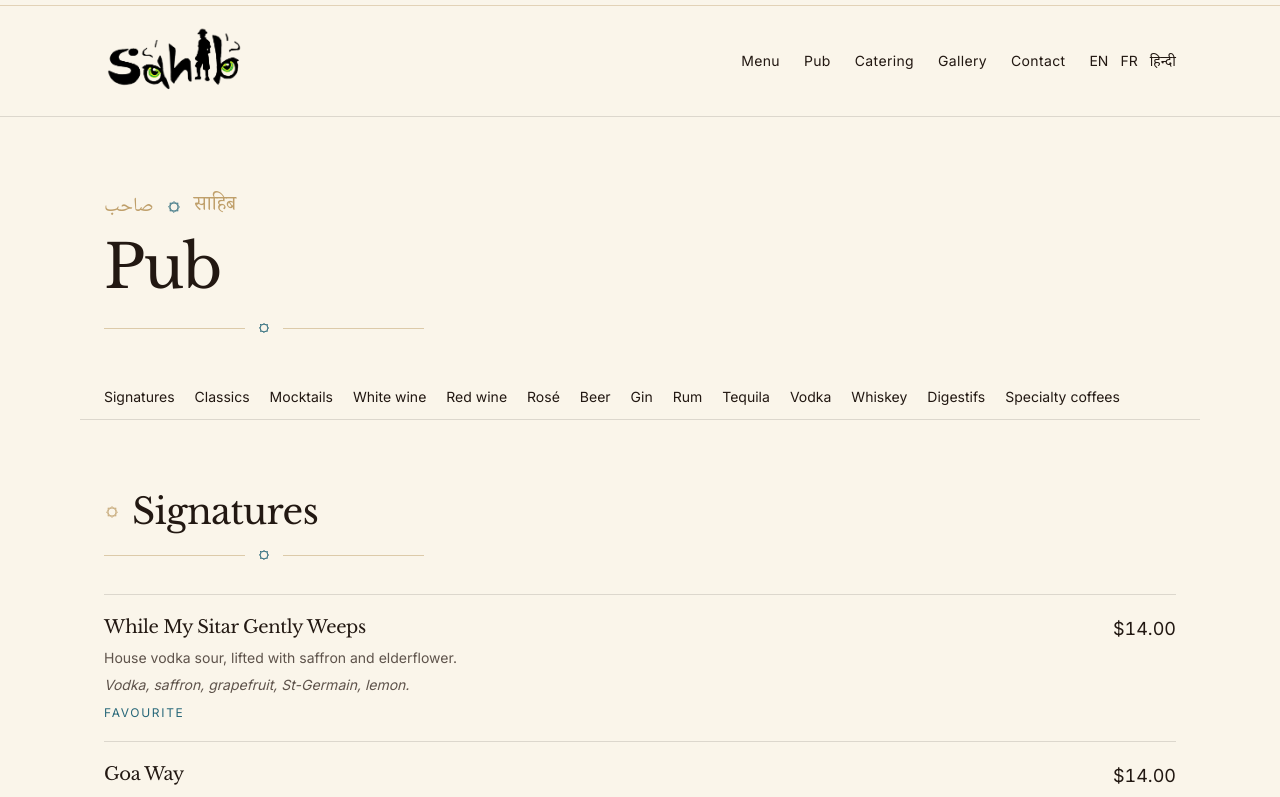
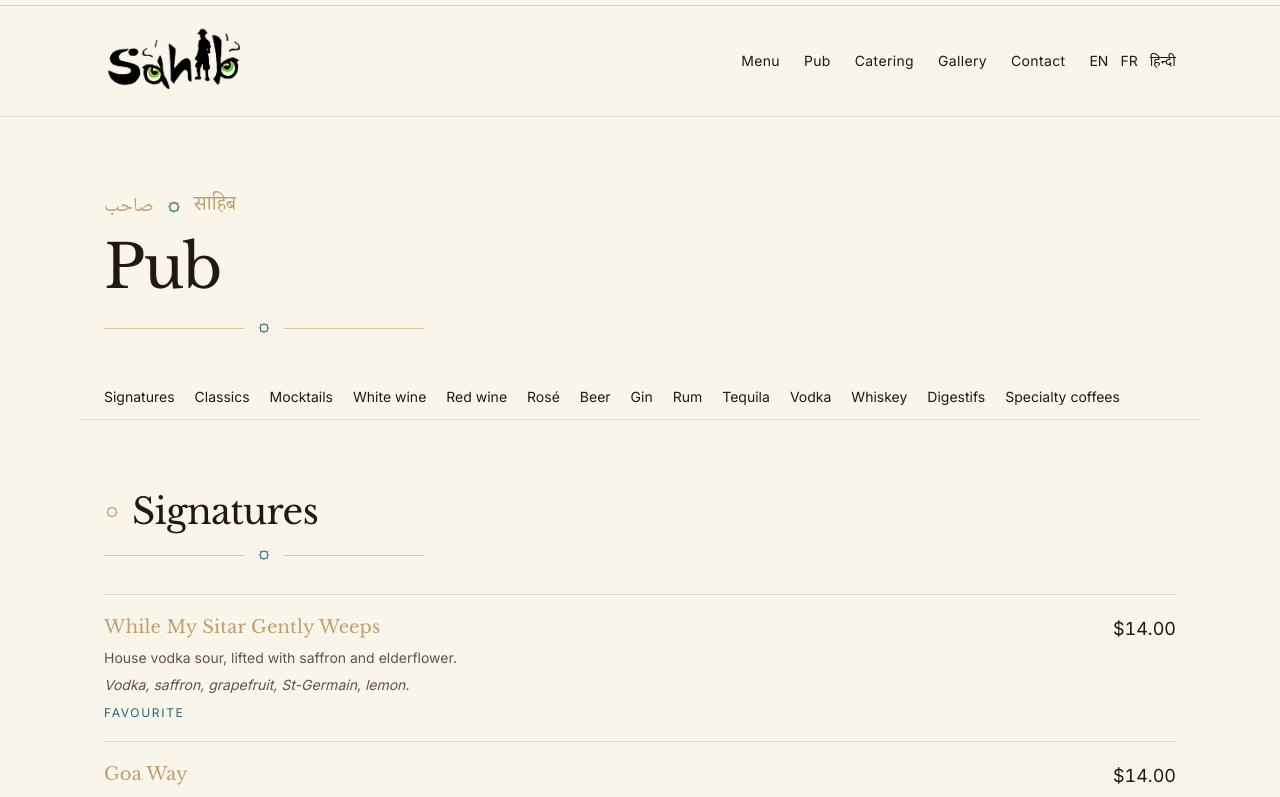
Before and after one commit to brandonlacoste9-tech/sahib, a Next.js app: page /en/pub in a window 1280 px wide. Shown: the top 797 px of the page. Built offline with nearby package versions, Linux system fonts and the light colour scheme.

Commit message:
feat: gold English dish names on food and pub menus

```diff
--- a/src/app/globals.css
+++ b/src/app/globals.css
@@ -68,6 +68,14 @@ a {
   font-variant-numeric: tabular-nums;
 }
 
+/* Gold display type — same metal as the script pair, Latin letters. */
+.dish-name {
+  font-family: var(--font-heading), 'Libre Baskerville', ui-serif, Georgia, serif;
+  font-weight: 400;
+  color: var(--gold);
+  letter-spacing: 0.01em;
+}
+
 .font-arabic {
   font-family: var(--font-arabic), 'Noto Naskh Arabic', serif;
 }
--- a/src/components/menu/MenuList.tsx
+++ b/src/components/menu/MenuList.tsx
@@ -77,7 +77,9 @@ export function MenuList({ data, locale }: Props) {
                 key={item.id}
                 className="grid grid-cols-[1fr_auto] gap-x-6 border-b border-line py-5 first:border-t"
               >
-                <h3 className="text-lg leading-snug text-ink">{item.name[locale]}</h3>
+                <h3 className="dish-name text-lg leading-snug">
+                  {item.name.en}
+                </h3>
                 <p className="tabular-price text-lg text-ink">
                   {formatPrice(item.price, locale)}
                 </p>
```
Also changed, not shown: 1 other file (tests, documents, lock files or other folders).
